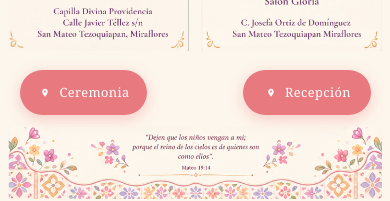
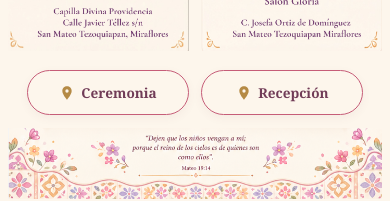
Before and after one commit to JulianDC23/Cumplea-os-Fernanda, a React (Vite) app: page / in a window 390 px wide. Shown: the part 575-776 px from the top of the page. Built offline with nearby package versions, Linux system fonts and the light colour scheme.

Commit message:
Mejora a botones 2 -jd23

```diff
--- a/src/components/Buttons/Buttons.css
+++ b/src/components/Buttons/Buttons.css
@@ -4,14 +4,14 @@
   display: flex;
   justify-content: center;
   padding: 1.5rem 1rem;
-  box-sizing: border-box;   /* ✅ corregido (era remder-box) */
-  margin-top: 2rem;         /* ✅ margen razonable, no 8rem */
+  box-sizing: border-box;
+  margin-top: 2rem;
 }
 
 .location__grid {
   display: grid;
-  grid-template-columns: repeat(2, 1fr);
-  gap: 15rem;
+  grid-template-columns: repeat(2, minmax(0, 1fr));
+  gap: clamp(1rem, 5vw, 4rem);
   width: 85%;
   max-width: 900px;
 }
@@ -21,32 +21,52 @@
   align-items: center;
   justify-content: center;
   gap: 0.6rem;
+
   padding: 0.9rem 1.5rem;
-  background: #e8797f;
-  color: #ffffff;
+  min-height: 48px;
+  box-sizing: border-box;
+
+  background: transparent;
+  color: #713c57;
+  border: 1.5px solid #c65d78;
   border-radius: 999px;
+
   text-decoration: none;
-  font-family: 'Georgia', 'Times New Roman', serif;
+  font-family: 'Cormorant Garamond', Georgia, serif;
   font-size: clamp(0.95rem, 1.6vw, 1.15rem);
-  font-weight: 500;
+  font-weight: 600;
   letter-spacing: 0.03em;
-  box-shadow: 0 4px 14px rgba(232, 121, 127, 0.35);
-  transition: background 0.25s ease, box-shadow 0.25s ease;
+
+  box-shadow: 0 3px 10px rgba(113, 60, 87, 0.06);
+
+  transition:
+    border-color 0.25s ease,
+    color 0.25s ease,
+    box-shadow 0.25s ease,
+    background-color 0.25s ease;
+
   cursor: pointer;
   white-space: nowrap;
   -webkit-tap-highlight-color: transparent;
 }
 
 .location__btn:hover {
-  background: #d96269;
-  box-shadow: 0 6px 18px rgba(217, 98, 105, 0.45);
+  background: rgba(198, 93, 120, 0.06);
+  border-color: #a94363;
+  color: #a94363;
+  box-shadow: 0 5px 16px rgba(113, 60, 87, 0.12);
+}
+
+.location__btn:focus-visible {
+  outline: 2px solid #b58a45;
+  outline-offset: 3px;
 }
 
 .location__icon {
-  width: 1.25em;
-  height: 1.25em;
+  width: 1.2rem;
+  height: 1.2rem;
   flex-shrink: 0;
-  color: #ffffff;
+  color: #b58a45;
   display: block;
 }
 
@@ -54,42 +74,50 @@
   line-height: 1;
 }
 
-/* 📱 Móvil — SIGUEN HORIZONTALES */
+/* Móvil: siguen en fila */
 @media (max-width: 640px) {
   .location {
-    padding: 0;
+    padding: 0 0.5rem;
     margin-top: 1rem;
   }
 
   .location__grid {
-    grid-template-columns: repeat(2, 1fr); /* ✅ 2 columnas, no 1 */
-    gap: 6rem;                            /* ✅ menos espacio entre botones */
-    width: 90%;                             /* ✅ más ancho */
+    grid-template-columns: repeat(2, minmax(0, 1fr));
+    gap: 0.75rem;
+    width: 90%;
     max-width: none;
   }
 
   .location__btn {
-    padding: 1rem 0.8rem;   /* ✅ menos padding */
-    font-size: 0.8rem;        /* ✅ texto más chico para que quepa */
-    min-height: 44px;         /* ✅ táctil cómodo */
+    min-width: 0;
+    padding: 0.85rem 0.5rem;
+    min-height: 44px;
     gap: 0.4rem;
+    font-size: 0.85rem;
+    letter-spacing: 0;
   }
 
   .location__icon {
     width: 1rem;
-    height: 0.6rem;
+    height: 1rem;
   }
 }
 
-/* 📱 Extra: pantallas MUY chicas (iPhone SE, etc) */
-@media (max-width: 380px) {
+/* Pantallas muy pequeñas */
+@media (max-width: 360px) {
+  .location__grid {
+    width: 96%;
+    gap: 0.5rem;
+  }
+
   .location__btn {
-    font-size: 0.72rem;
-    padding: 0.65rem 0.5rem;
+    padding: 0.75rem 0.3rem;
+    font-size: 0.78rem;
+    gap: 0.3rem;
   }
 
   .location__icon {
-    width: 0.85rem;
-    height: 0.85rem;
+    width: 0.9rem;
+    height: 0.9rem;
   }
 }
```
